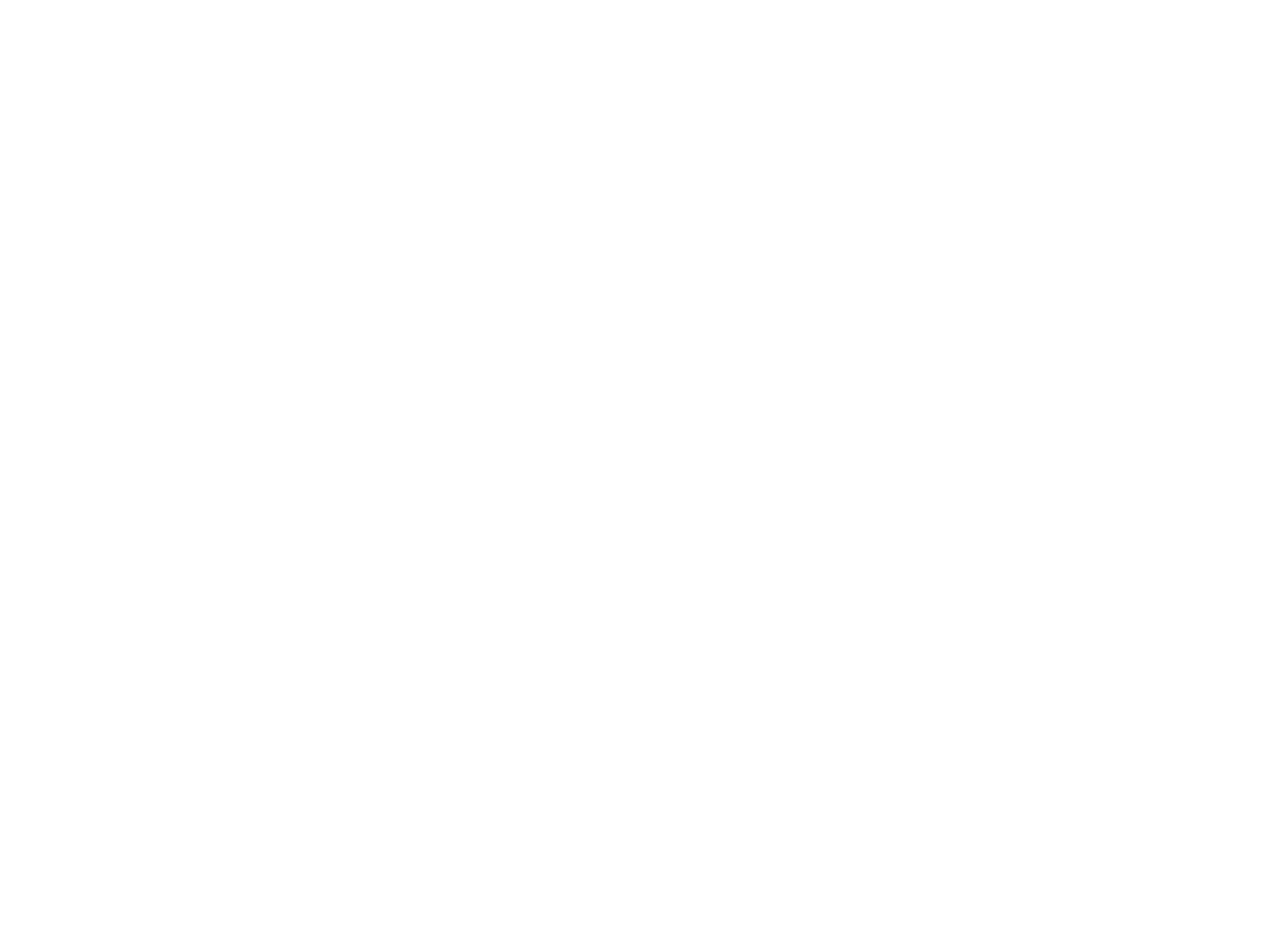
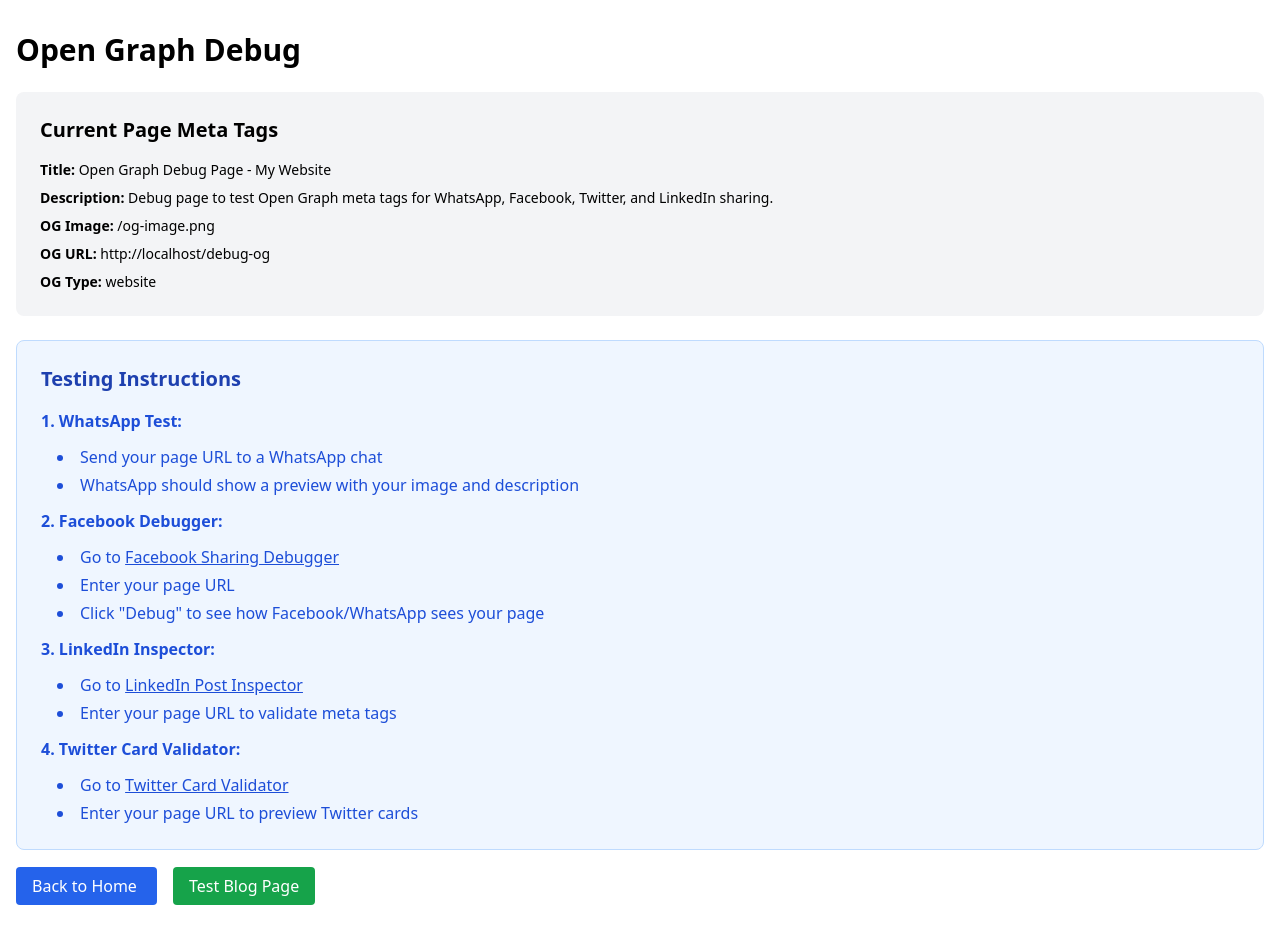
Before and after one commit to abdallah894/nuxt-app, a Nuxt app: page /debug-og in a window 1280 px wide. Before the commit this address had no page. Before the commit the page ends 800 px from the top, so only its background shows below. Built offline with nearby package versions, Linux system fonts and the light colour scheme.

Commit message:
Fix WhatsApp link preview - add proper Open Graph meta tags and SSR support

```diff
--- /dev/null
+++ b/composables/useSocialMeta.ts
@@ -0,0 +1,59 @@
+export const useSocialMeta = (options: {
+  title: string
+  description: string
+  image?: string
+  type?: string
+  path?: string
+}) => {
+  const { $router } = useNuxtApp()
+  const route = useRoute()
+
+  // Get the current URL properly
+  const getFullUrl = (path?: string) => {
+    if (process.server) {
+      // On server, try to get URL from headers or env
+      const nuxtApp = useNuxtApp()
+      const event = nuxtApp.ssrContext?.event
+      const host = event?.node?.req?.headers?.host ||
+                   process.env.NUXT_PUBLIC_SITE_URL ||
+                   'test-6wdtadsvg-amrs-projects-d74c7769.vercel.app'
+      const protocol = host.includes('localhost') ? 'http' : 'https'
+      return `${protocol}://${host}${path || route.path}`
+    } else {
+      // On client, we can use window.location
+      return path ? `${window.location.origin}${path}` : window.location.href
+    }
+  }
+
+  const currentUrl = getFullUrl(options.path)
+  const ogImage = options.image || '/og-image.png'
+
+  return {
+    title: options.title,
+    description: options.description,
+    keywords: 'website, web development, blog, vue.js, nuxt, frontend, javascript',
+
+    // Open Graph tags for Facebook, WhatsApp, LinkedIn, etc.
+    ogTitle: options.title,
+    ogDescription: options.description,
+    ogImage: ogImage,
+    ogImageAlt: `${options.title} - Social media preview`,
+    ogUrl: currentUrl,
+    ogType: options.type || 'website',
+    ogSiteName: 'My Website',
+
+    // Twitter Card tags
+    twitterCard: 'summary_large_image',
+    twitterTitle: options.title,
+    twitterDescription: options.description,
+    twitterImage: ogImage,
+    twitterImageAlt: `${options.title} - Social media preview`,
+    twitterSite: '@yourhandle', // Replace with your Twitter handle
+    twitterCreator: '@yourhandle', // Replace with your Twitter handle
+
+    // Additional meta tags
+    robots: 'index, follow',
+    author: 'Your Name',
+    publisher: 'My Website',
+  }
+}
--- a/nuxt.config.ts
+++ b/nuxt.config.ts
@@ -7,5 +7,19 @@
   ],
   nitro: {
     preset: 'vercel-edge'
+  },
+  ssr: true, // Ensure SSR is enabled for proper meta tag rendering
+  app: {
+    head: {
+      charset: 'utf-8',
+      viewport: 'width=device-width, initial-scale=1',
+      meta: [
+        { name: 'format-detection', content: 'telephone=no' }
+      ]
+    }
+  },
+  // Ensure proper social media crawling
+  experimental: {
+    payloadExtraction: false
   }
 })
--- a/pages/blog.vue
+++ b/pages/blog.vue
@@ -58,42 +58,22 @@
 </template>
 
 <script setup>
-// Set comprehensive SEO meta tags for social media sharing
-useSeoMeta({
+// Use the social meta composable
+const socialMeta = useSocialMeta({
   title: 'Blog - Latest Articles & Insights',
   description: 'Read our latest blog posts about web development, Vue.js, Nuxt, and modern frontend technologies. Stay updated with expert insights and tutorials.',
-  keywords: 'blog, web development, vue.js, nuxt, frontend, javascript, tutorials',
+  type: 'website'
+})
 
-  // Open Graph tags for Facebook, WhatsApp, LinkedIn, etc.
-  ogTitle: 'Blog - Latest Articles & Insights',
-  ogDescription: 'Read our latest blog posts about web development, Vue.js, Nuxt, and modern frontend technologies. Stay updated with expert insights and tutorials.',
-  ogImage: 'https://images.unsplash.com/photo-1460925895917-afdab827c52f?w=1200&h=630&fit=crop&crop=entropy&auto=format&q=80',
-  ogImageAlt: 'Blog page with latest articles about web development',
-  ogUrl: 'https://your-nuxt-app.vercel.app/blog',
-  ogType: 'website',
-  ogSiteName: 'My Website',
-
-  // Twitter Card tags
-  twitterCard: 'summary_large_image',
-  twitterTitle: 'Blog - Latest Articles & Insights',
-  twitterDescription: 'Read our latest blog posts about web development, Vue.js, Nuxt, and modern frontend technologies.',
-  twitterImage: 'https://images.unsplash.com/photo-1460925895917-afdab827c52f?w=1200&h=630&fit=crop&crop=entropy&auto=format&q=80',
-  twitterImageAlt: 'Blog page with latest articles about web development',
-  twitterSite: '@yourhandle', // Replace with your Twitter handle
-  twitterCreator: '@yourhandle', // Replace with your Twitter handle
-
-  // Additional meta tags
-  robots: 'index, follow',
-  author: 'Your Name',
-  publisher: 'My Website',
-})
+// Set comprehensive SEO meta tags for social media sharing
+useSeoMeta(socialMeta)
 
 // Set additional head tags
 useHead({
   link: [
     {
       rel: 'canonical',
-      href: 'https://your-nuxt-app.vercel.app/blog'
+      href: socialMeta.ogUrl
     }
   ]
 })
--- /dev/null
+++ b/pages/debug-og.vue
@@ -0,0 +1,77 @@
+<template>
+  <div class="container mx-auto px-4 py-8">
+    <h1 class="text-3xl font-bold mb-6">Open Graph Debug</h1>
+
+    <div class="bg-gray-100 p-6 rounded-lg mb-6">
+      <h2 class="text-xl font-semibold mb-4">Current Page Meta Tags</h2>
+      <div class="space-y-2 text-sm">
+        <div><strong>Title:</strong> {{ socialMeta.title }}</div>
+        <div><strong>Description:</strong> {{ socialMeta.description }}</div>
+        <div><strong>OG Image:</strong> {{ socialMeta.ogImage }}</div>
+        <div><strong>OG URL:</strong> {{ socialMeta.ogUrl }}</div>
+        <div><strong>OG Type:</strong> {{ socialMeta.ogType }}</div>
+      </div>
+    </div>
+
+    <div class="bg-blue-50 border border-blue-200 p-6 rounded-lg">
+      <h2 class="text-xl font-semibold mb-4 text-blue-800">Testing Instructions</h2>
+      <div class="space-y-3 text-blue-700">
+        <p><strong>1. WhatsApp Test:</strong></p>
+        <ul class="list-disc list-inside ml-4 space-y-1">
+          <li>Send your page URL to a WhatsApp chat</li>
+          <li>WhatsApp should show a preview with your image and description</li>
+        </ul>
+
+        <p><strong>2. Facebook Debugger:</strong></p>
+        <ul class="list-disc list-inside ml-4 space-y-1">
+          <li>Go to <a href="https://developers.facebook.com/tools/debug/" target="_blank" class="underline">Facebook Sharing Debugger</a></li>
+          <li>Enter your page URL</li>
+          <li>Click "Debug" to see how Facebook/WhatsApp sees your page</li>
+        </ul>
+
+        <p><strong>3. LinkedIn Inspector:</strong></p>
+        <ul class="list-disc list-inside ml-4 space-y-1">
+          <li>Go to <a href="https://www.linkedin.com/post-inspector/" target="_blank" class="underline">LinkedIn Post Inspector</a></li>
+          <li>Enter your page URL to validate meta tags</li>
+        </ul>
+
+        <p><strong>4. Twitter Card Validator:</strong></p>
+        <ul class="list-disc list-inside ml-4 space-y-1">
+          <li>Go to <a href="https://cards-dev.twitter.com/validator" target="_blank" class="underline">Twitter Card Validator</a></li>
+          <li>Enter your page URL to preview Twitter cards</li>
+        </ul>
+      </div>
+    </div>
+
+    <div class="mt-6 space-x-4">
+      <NuxtLink to="/" class="bg-blue-600 text-white px-4 py-2 rounded hover:bg-blue-700">
+        Back to Home
+      </NuxtLink>
+      <NuxtLink to="/blog" class="bg-green-600 text-white px-4 py-2 rounded hover:bg-green-700">
+        Test Blog Page
+      </NuxtLink>
+    </div>
+  </div>
+</template>
+
+<script setup>
+// Use the social meta composable for this debug page
+const socialMeta = useSocialMeta({
+  title: 'Open Graph Debug Page - My Website',
+  description: 'Debug page to test Open Graph meta tags for WhatsApp, Facebook, Twitter, and LinkedIn sharing.',
+  type: 'website'
+})
+
+// Set meta tags
+useSeoMeta(socialMeta)
+
+// Set additional head tags
+useHead({
+  link: [
+    {
+      rel: 'canonical',
+      href: socialMeta.ogUrl
+    }
+  ]
+})
+</script>
--- a/pages/index.vue
+++ b/pages/index.vue
@@ -58,42 +58,22 @@
 </template>
 
 <script setup>
-// Set comprehensive SEO meta tags for social media sharing
-useSeoMeta({
+// Use the social meta composable
+const socialMeta = useSocialMeta({
   title: 'My Website - Welcome to Amazing Content',
   description: 'Welcome to my website. Discover amazing content, read our latest blog posts about web development, and explore modern frontend technologies.',
-  keywords: 'website, web development, blog, vue.js, nuxt, frontend, javascript',
+  type: 'website'
+})
 
-  // Open Graph tags for Facebook, WhatsApp, LinkedIn, etc.
-  ogTitle: 'My Website - Welcome to Amazing Content',
-  ogDescription: 'Welcome to my website. Discover amazing content, read our latest blog posts about web development, and explore modern frontend technologies.',
-  ogImage: 'https://images.unsplash.com/photo-1486312338219-ce68d2c6f44d?w=1200&h=630&fit=crop&crop=entropy&auto=format&q=80',
-  ogImageAlt: 'Welcome page of my website with modern design',
-  ogUrl: 'https://your-nuxt-app.vercel.app',
-  ogType: 'website',
-  ogSiteName: 'My Website',
-
-  // Twitter Card tags
-  twitterCard: 'summary_large_image',
-  twitterTitle: 'My Website - Welcome to Amazing Content',
-  twitterDescription: 'Welcome to my website. Discover amazing content, read our latest blog posts about web development.',
-  twitterImage: 'https://images.unsplash.com/photo-1486312338219-ce68d2c6f44d?w=1200&h=630&fit=crop&crop=entropy&auto=format&q=80',
-  twitterImageAlt: 'Welcome page of my website with modern design',
-  twitterSite: '@yourhandle', // Replace with your Twitter handle
-  twitterCreator: '@yourhandle', // Replace with your Twitter handle
-
-  // Additional meta tags
-  robots: 'index, follow',
-  author: 'Your Name',
-  publisher: 'My Website',
-})
+// Set comprehensive SEO meta tags for social media sharing
+useSeoMeta(socialMeta)
 
 // Set additional head tags
 useHead({
   link: [
     {
       rel: 'canonical',
-      href: 'https://your-nuxt-app.vercel.app'
+      href: socialMeta.ogUrl
     }
   ]
 })
```
Also changed, not shown: public/og-image.png (added).
